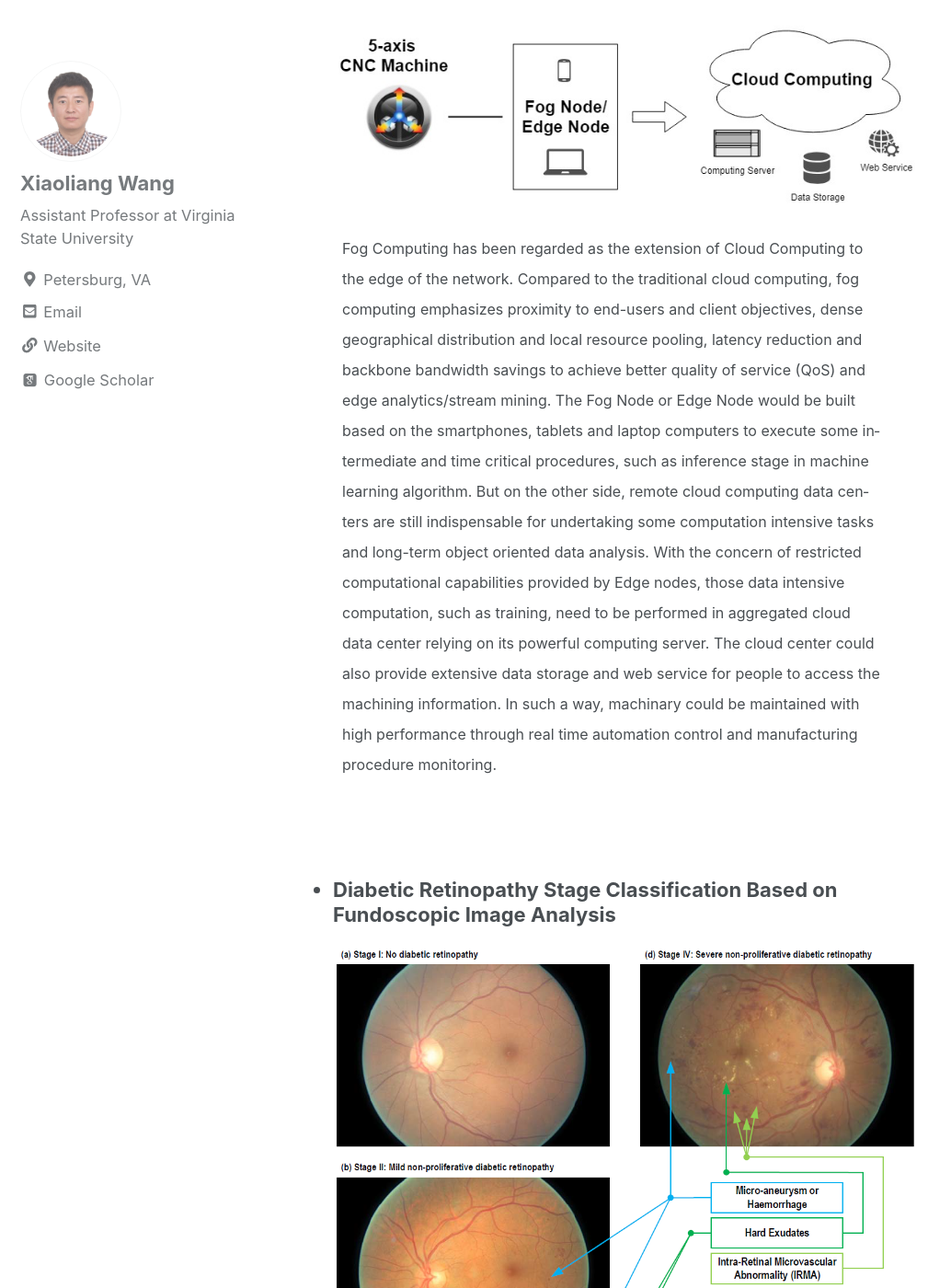
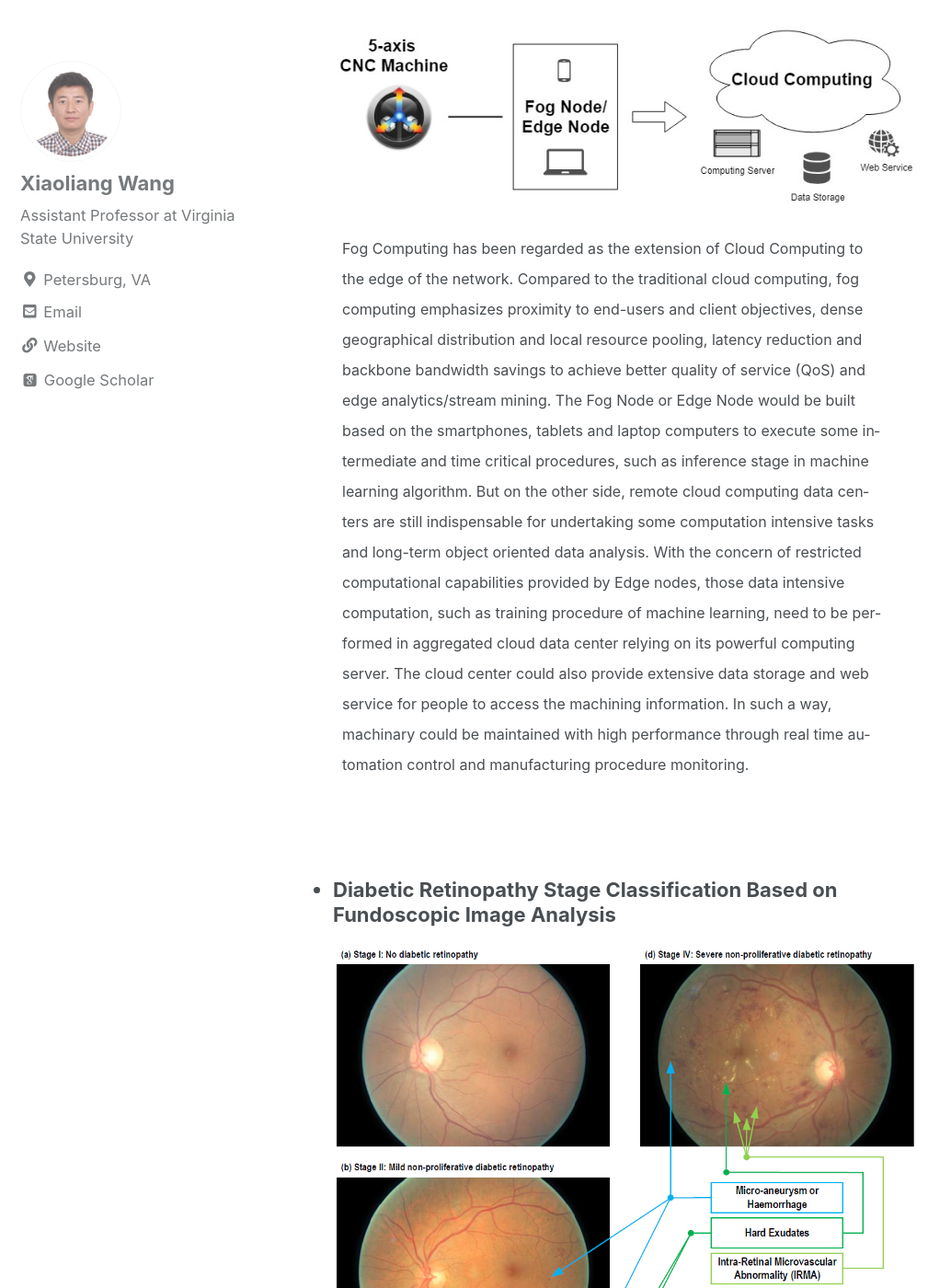
Before and after one commit to wang-xiaoliang/wang-xiaoliang.github.io, a Jekyll site: the page built from _pages/research.md, in a window 1280 px wide and 1400 px high, scrolled down 1327 px. Shown: the whole window at 92% size, without its empty margins (0-1034 px from the left). Built offline with Jekyll 4.4.1, drawn with Linux system fonts in a browser that asks for light colours; cached includes are drawn as plain includes; nearby versions of some CDN libraries; some web fonts are replaced.

```diff
--- a/_pages/research.md
+++ b/_pages/research.md
@@ -44,7 +44,7 @@ better quality of service (QoS) and edge analytics/stream mining. The Fog Node o
 tablets and laptop computers to execute some intermediate and time critical procedures, such as inference stage in machine learning algorithm.
 But on the other side, remote cloud computing data centers are still indispensable for undertaking some computation intensive tasks
 and long-term object oriented data analysis. With the concern of restricted computational capabilities provided by Edge nodes,
-those data intensive computation, such as training, need to be performed in aggregated cloud data center relying on its powerful
+those data intensive computation, such as training procedure of machine learning, need to be performed in aggregated cloud data center relying on its powerful
 computing server. The cloud center could also provide extensive data storage and web service for people to access the machining information.
 In such a way, machinary could be maintained with high performance through real time automation control and manufacturing procedure monitoring.</font></p></div>
 
@@ -73,3 +73,7 @@ which demonstrates the effectiveness of utilizing deep Convolutional Neural Netw
 Embedded with electronics, Internet connectivity, and other forms of hardware (such as sensors), these devices can communicate and interact
 with others over the Internet, and they can be remotely monitored and controlled. We developed various cyber-physical systems and leveraged machine learning based
 data-driven approach to provide remote sensing services.</font></p></div>
+
+<b>Sponsors</b><br>
+
+<img src="/images/United_States_Department_of_Defense_Seal.svg.png" alt="US Department of Defense" vspace="10">
```
Also changed, not shown: images/United_States_Department_of_Defense_Seal.svg.png (added).
